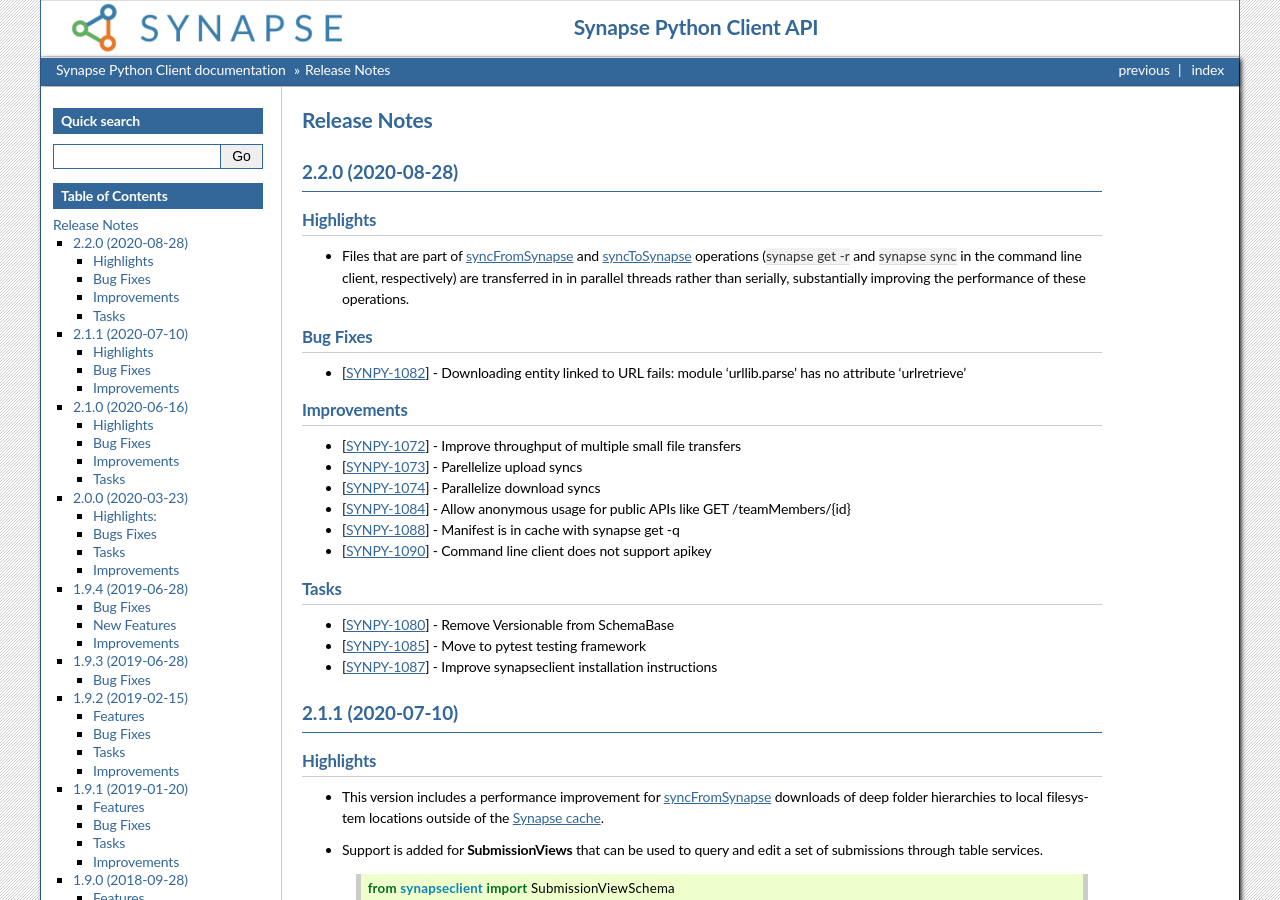
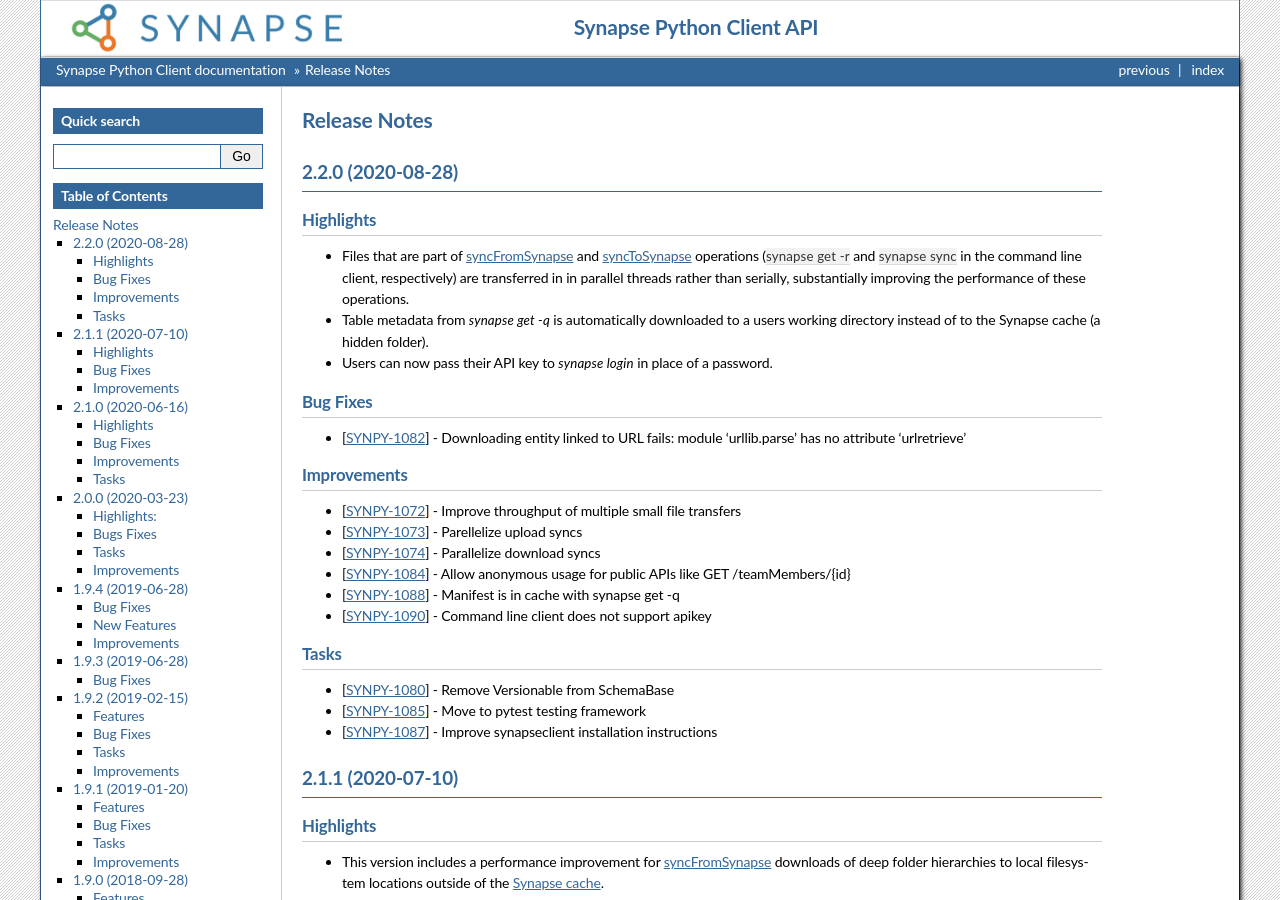
Before and after one commit to Sage-Bionetworks/synapsePythonClient, a Sphinx documentation site: the page built from docs/news.rst, in a window 1280 px wide and 900 px high. Built offline with Sphinx 7.4.7, drawn with Linux system fonts in a browser that asks for light colours; the version number could not be read and is left out.

Commit message:
+suggested highlight additions
Co-authored-by: Kelsey Montgomery <40647130+kelshmo@users.noreply.github.com>

```diff
--- a/docs/news.rst
+++ b/docs/news.rst
@@ -15,7 +15,8 @@
   `syncToSynapse <https://python-docs.synapse.org/build/html/synapseutils.html#synapseutils.sync.syncToSynapse>`__
   operations (:code:`synapse get -r` and :code:`synapse sync` in the command line client, respectively) are
   transferred in in parallel threads rather than serially, substantially improving the performance of these operations.
-
+- Table metadata from `synapse get -q` is automatically downloaded to a users working directory instead of to the Synapse cache (a hidden folder).
+- Users can now pass their API key to `synapse login` in place of a password.
 Bug Fixes
 ---------
 -  [`SYNPY-1082 <https://sagebionetworks.jira.com/browse/SYNPY-1082>`__] -
```
